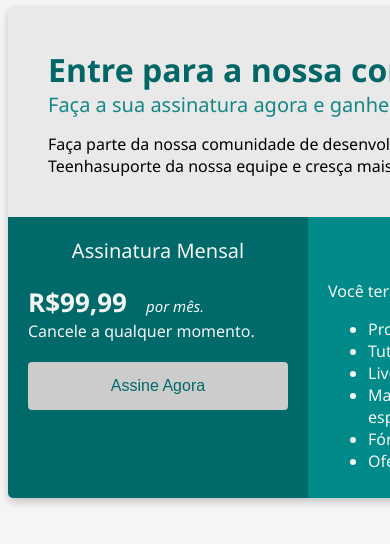
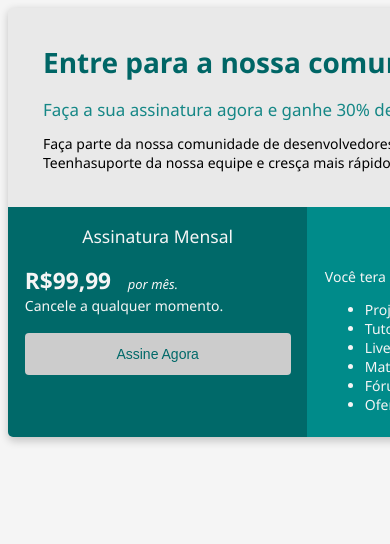
Before and after one commit to AlexandreArantes252/bootcamp-devjr-modulo2, a plain HTML site: page index.html in a window 390 px wide. Shown: the top 544 px of the page. Drawn offline with Linux system fonts and the light colour scheme.

Commit message:
Salvando

```diff
--- a/index.html
+++ b/index.html
@@ -21,7 +21,7 @@
         }
 
         .header{
-            padding: 40px;
+            padding: 2.5rem;
         }
 
         .flex-container{
@@ -32,15 +32,16 @@
 
         .header-title{
             color: #006666;
-            font-size: 32px;
+            font-size: 2rem;
             font-weight: 700;
+            margin-bottom: 1.2rem;
         }
 
         .header-subtitle{
             color: #158786;
-            font-size: 20px;
+            font-size: 1.210rem;
             font-weight: 500;
-            margin-bottom: 15px;
+            margin-bottom: 0.93rem;
         }
 
         .coluna1{
@@ -48,35 +49,35 @@
             color: #F5F5F5;
             background-color: #006969;
             width: 50%;
-            padding: 20px;
+            padding: 1.2rem;
         }
 
         .Titulo-Assinatura{
-            font-size: 20px;
+            font-size: 1.25rem;
             text-align: center;
-            margin-bottom: 20px;
+            margin-bottom: 1.25rem;
         }
 
         .preco{
-            font-size: 26px;
+            font-size: 1.62rem;
             font-weight: 700;
         }
 
         .mes{
-            font-size: 15px;
+            font-size: 0.93rem;
             font-style: italic;
-            margin-left: 15px;
+            margin-left: 0.93rem;
         }
 
         .button{
             width: 100%;
-            padding: 15px 32px;
+            padding: 0.93rem 2rem;
             color: #006969;
-            font-size: 16px;
+            font-size: 1rem;
             border-radius: 4px;
             border: none;
             background-color: #CCCCCC;
-            margin-top: 20px;
+            margin-top: 1.25rem;
             cursor: pointer;
         }
 
@@ -87,7 +88,7 @@
         .coluna2{
             background-color: #008B8A;
             width: 50%;
-            padding: 10px 20px;
+            padding: 0.62rem 1.25rem;
             color: #F5F5F5;
         }
 
@@ -95,6 +96,11 @@
             text-align: center;
         }
 
+        @media screen and (max-width: 620px) {
+            html{
+                font-size: 14px;
+            }
+        }
 
 
 
```
Also changed, not shown: teste.html (deleted, +0 -25 lines).
